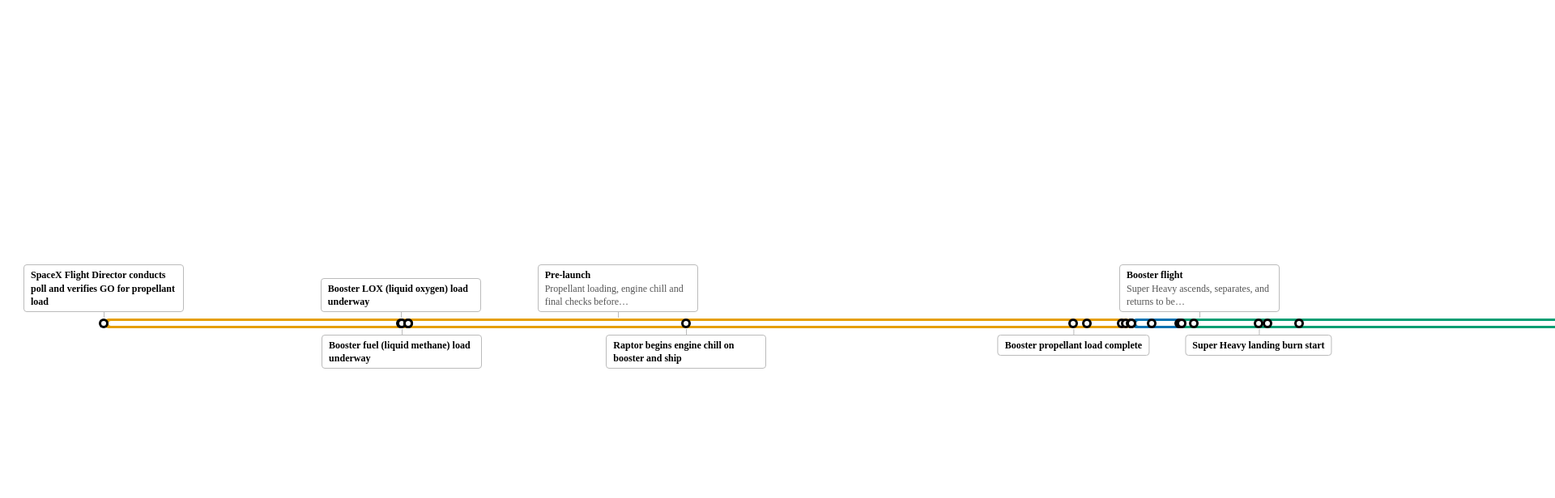
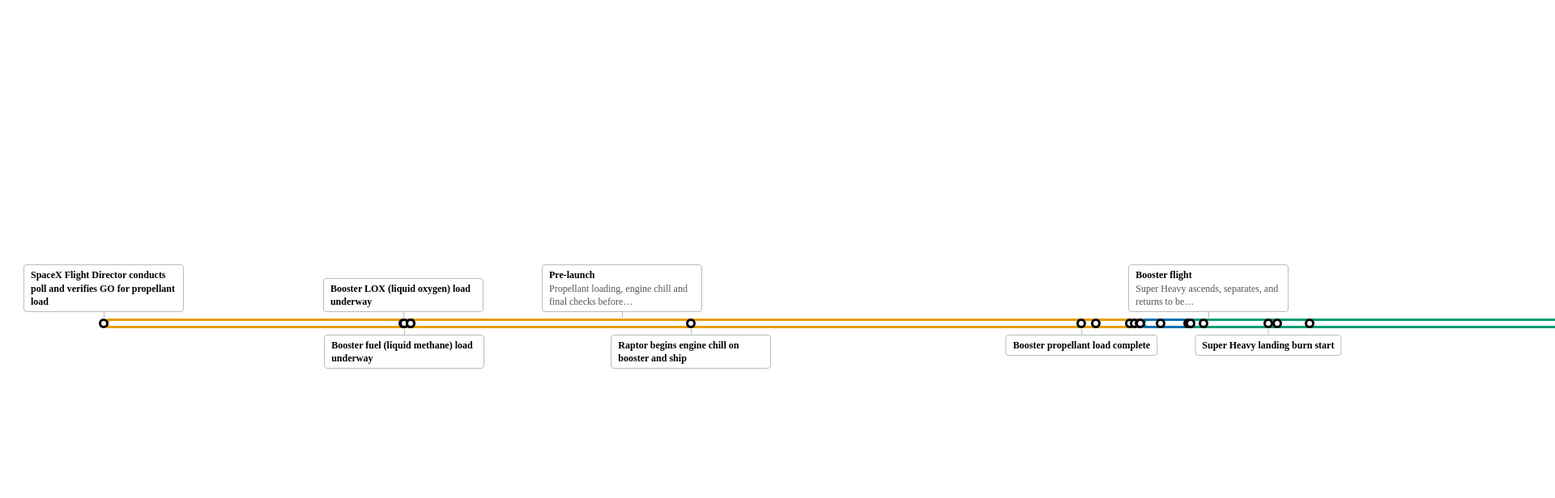
Before and after one commit to Asteao/timeline, a plain HTML site: page index.html in a window 1280 px wide. Both pictures are taken after a click on the element 146 px from the left and 356 px from the top of the page. Shown: the top 616 px of the page at 81% size, 1920 px wide, since content can reach past the window. Drawn offline with Linux system fonts and the light colour scheme.

Commit message:
Let the zoom scale run continuously so event clicks land on the exact fit

```diff
--- a/index.html
+++ b/index.html
@@ -390,13 +390,17 @@
 
     const track = document.querySelector('.timeline-track');
 
-    // Zoom is 128 steps, step 0 showing the whole timeline (1x) and
-    // step 127 the maximum. The steps are geometric: each one
-    // multiplies the zoom by the same ratio, so the slider feels even
-    // across the whole range. The maximum is set from the data when
-    // the timeline loads (see computeMaxZoom); until then it is the
-    // old 128x, which is also the floor, so a sparse timeline never
-    // loses range it used to have.
+    // Zoom runs on a 0-127 scale, step 0 showing the whole timeline
+    // (1x) and step 127 the maximum. The scale is geometric: each
+    // unit multiplies the zoom by the same ratio, so the slider feels
+    // even across the whole range. Positions on the scale are
+    // continuous, not just whole steps, so a click can land on the
+    // exact zoom that fits an event, and the slider moves smoothly;
+    // the quick methods still jump 16 units at a time. The maximum
+    // is set from the data when the timeline loads (see
+    // computeMaxZoom); until then it is the old 128x, which is also
+    // the floor, so a sparse timeline never loses range it used to
+    // have.
     const ZOOM_STEPS = 128;
     const ZOOM_JUMP = 16;
     let maxZoom = 128;
@@ -427,7 +431,7 @@
       zoomInButton.disabled = zoomStep >= ZOOM_STEPS - 1;
       zoomOutButton.disabled = zoomStep <= 0;
       zoomTrack.style.setProperty('--frac', String(zoomStep / (ZOOM_STEPS - 1)));
-      zoomTrack.setAttribute('aria-valuenow', String(zoomStep));
+      zoomTrack.setAttribute('aria-valuenow', String(Math.round(zoomStep)));
       zoomTrack.setAttribute('aria-valuetext', formatZoom(zoom));
       console.log('Zoom:', formatZoom(zoom));
       layoutLabels();
@@ -474,17 +478,16 @@
     }
 
     // Clicking a duration event's bar or label snaps the zoom and
-    // scroll so the event spans the page: the largest step at which
-    // the event still fits inside the viewport, with the event
-    // centred. With 128 steps that is now within a few percent of an
-    // exact fit, instead of up to 2x off as the old powers of two
-    // were. A short event therefore fills less of the page at the
-    // top step than a long one does.
+    // scroll so the event spans the page: the exact zoom at which
+    // the event fills the viewport, with the event centred. The
+    // scale is continuous, so this is the precise fit rather than
+    // the nearest step. A short event therefore fills less of the
+    // page at the top step than a long one does.
     function zoomToEvent(startFrac, endFrac) {
       const landscape = window.matchMedia('(orientation: landscape)').matches;
       const span = endFrac - startFrac;
       const exactFit = 1 / (0.8 * span);
-      const step = Math.min(ZOOM_STEPS - 1, Math.max(0, Math.floor(Math.log(exactFit) / Math.log(zoomForStep(1)))));
+      const step = Math.min(ZOOM_STEPS - 1, Math.max(0, Math.log(exactFit) / Math.log(zoomForStep(1))));
       setZoomStep(step);
 
       const rect = track.getBoundingClientRect();
@@ -541,13 +544,13 @@
       button.addEventListener('pointerdown', (event) => event.stopPropagation());
     }
 
-    // Custom slider, log scale, one step per notch (1x to max zoom).
-    // Click or drag on the bar to set the zoom exactly; arrow keys
-    // move a single step when the bar has focus.
+    // Custom slider, log scale (1x to max zoom). Click or drag on
+    // the bar to set the zoom; arrow keys move a single unit when
+    // the bar has focus.
     function sliderStepFromEvent(event) {
       const rect = zoomTrack.getBoundingClientRect();
       const frac = Math.min(1, Math.max(0, (event.clientX - rect.left) / rect.width));
-      return Math.round(frac * (ZOOM_STEPS - 1));
+      return frac * (ZOOM_STEPS - 1);
     }
 
     let sliderDragging = false;
```
